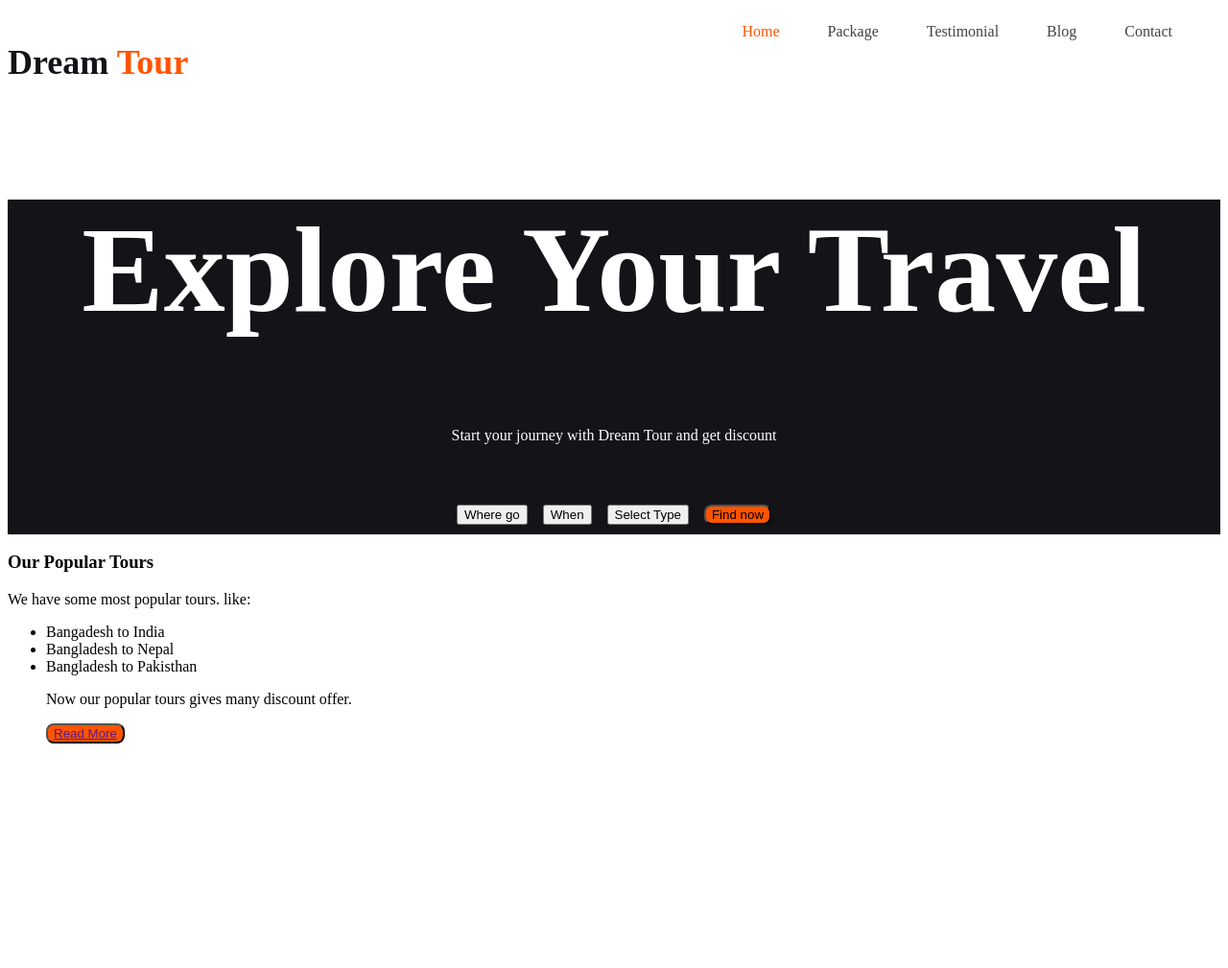
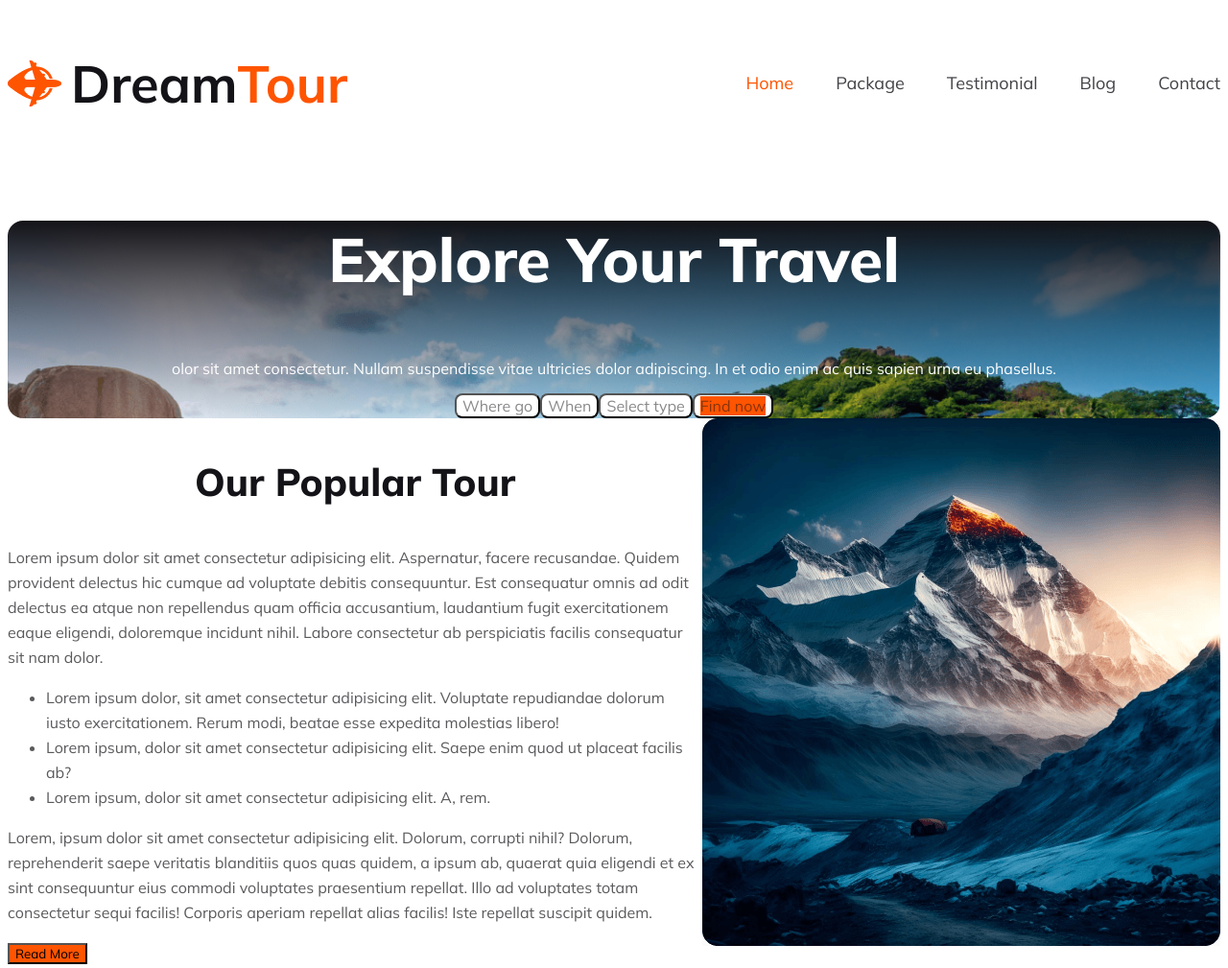
Before and after one commit to Afia245/assignment2-repo, a plain HTML site: page index.html in a window 1280 px wide. Shown: the whole page at 96% size. Before the commit the page ends 817 px from the top, so only its background shows below. Drawn offline with Linux system fonts and the light colour scheme.

Commit message:
banner section input

```diff
--- a/index.html
+++ b/index.html
@@ -1,58 +1,93 @@
 <!DOCTYPE html>
 <html lang="en">
+
 <head>
     <meta charset="UTF-8">
     <meta name="viewport" content="width=device-width, initial-scale=1.0">
-    <title>Travel</title>
+    <title>Travel Website</title>
+    <link rel="preconnect" href="https://fonts.googleapis.com">
+    <link rel="preconnect" href="https://fonts.gstatic.com" crossorigin>
+    <link href="https://fonts.googleapis.com/css2?family=Mulish:wght@400;700;800&display=swap" rel="stylesheet">
     <link rel="stylesheet" href="styles/travel.css">
 </head>
+
 <body>
     <header>
+        <nav>
+            <div class="nav-logo">
+                <img src="Images/Group 40071 (2).png" alt="">
+                <h1>Dream<span class="orange-text">Tour</span></h1>
+            </div>
+            <div class="nav-menu">
+                <ul class="list-item">
+                    <li><a class="list-link"><span class="orange-text">Home</span></a></li>
+                    <li><a class="list-link" href="">Package</a></li>
+                    <li><a class="list-link" href="">Testimonial</a></li>
+                    <li><a class="list-link" href="">Blog</a></li>
+                    <li><a class="list-link" href="">Contact</a></li>
+                </ul>
+            </div>
+        </nav>
+        <section class="banner-section">
+            <div class="banner-text">
+                <h3 class="banner-title">Explore Your Travel</h3>
+                <p class="website-paragraph">olor sit amet consectetur. Nullam suspendisse vitae ultricies dolor
+                    adipiscing. In et odio enim ac quis sapien urna eu phasellus.</p>
 
-        <nav>
-            <h3 class="title">Dream <span class="test-primary">Tour</span></h3>
-            <ul>
-                <li><a href=""><span>Home</span></a></li>
-                <li><a href="">Package</a></li>
-                <li><a href="">Testimonial</a></li>
-                <li><a href="">Blog</a></li>
-                <li><a href="">Contact</a></li>
-            </ul>
-        </nav>
-        <div class="banner">
-            <h1>Explore Your Travel</h1>
-            <p class="description">Start your journey with Dream Tour and get discount</p>
-              <button>Where go</button>
-              <button>When</button>
-              <button>Select Type</button>
-              <button class="button-primary">Find now</button>
             </div>
+            <div class="banner-container">
+                <button class="box">Where go</butto>
+                    <button class="box">When </button>
+                    <button class="box">Select type</button>
+                    <button class="box"><span class="button-color">Find now</span></button>
+            </div>
+
+        </section>
+
     </header>
     <main>
-
-       <section class="features">
-        <div class="feature-content">
-            <div>
-                <h3>Our Popular Tours</h3>
-                <p>We have some most popular tours. like:</p>
+        <section></section>
+        <section>
+            <div class="tour-section">
+                <div class="tour-text">
+                  <h4 class="tour-title">Our Popular Tour</h4>
+                  <p>
+                    Lorem ipsum dolor sit amet consectetur adipisicing elit. Aspernatur, facere recusandae. Quidem
+                    provident delectus hic cumque ad voluptate debitis consequuntur. Est consequatur omnis ad odit
+                    delectus ea atque non repellendus quam officia accusantium, laudantium fugit exercitationem eaque
+                    eligendi, doloremque incidunt nihil. Labore consectetur ab perspiciatis facilis consequatur sit nam
+                    dolor.
+                   </p>
                    <ul>
-                    <li>Bangadesh to India</li>
-                    <li> Bangladesh to Nepal</li>
-                    <li>Bangladesh to Pakisthan</li>
-                    <p>Now our popular tours gives many discount offer.</p>
-                    <button class="button-primary"><a href="">Read More</a></button>
+                     <li>Lorem ipsum dolor, sit amet consectetur adipisicing elit. Voluptate repudiandae dolorum iusto
+                        exercitationem. Rerum modi, beatae esse expedita molestias libero!</li>
+                     <li>Lorem ipsum, dolor sit amet consectetur adipisicing elit. Saepe enim quod ut placeat facilis ab?
+                     </li>
+                     <li>Lorem ipsum, dolor sit amet consectetur adipisicing elit. A, rem.</li>
                    </ul>
+                 <p>
+                    Lorem, ipsum dolor sit amet consectetur adipisicing elit. Dolorum, corrupti nihil? Dolorum,
+                    reprehenderit saepe veritatis blanditiis quos quas quidem, a ipsum ab, quaerat quia eligendi et ex
+                    sint consequuntur eius commodi voluptates praesentium repellat. Illo ad voluptates totam consectetur
+                    sequi facilis! Corporis aperiam repellat alias facilis! Iste repellat suscipit quidem.
+                  </p>
+                 <button class="button-color"> Read More</button>
                </div>
 
+                <div>
+                    <img src="Images/Rectangle 4.png" alt="">
                 </div>
-        <div class="feature-image">
-            <img src="file:///C:/Users/abc/Pictures/Rectangle%204.png" alt="" srcset="">
             </div>
         </section>
+        <section></section>
+        <section></section>
+        <section></section>
+        <section></section>
 
     </main>
     <footer>
 
     </footer>
 </body>
+
 </html>
--- a/styles/travel.css
+++ b/styles/travel.css
@@ -1,75 +1,97 @@
-@import url(;<link rel="preconnect" href="https://fonts.googleapis.com">
-<link rel="preconnect" href="https://fonts.gstatic.com" crossorigin>
-<link href="https://fonts.googleapis.com/css2?family=Work+Sans:wght@400;600;700&display=swap"
- rel="stylesheet">)
+* {
+    font-family: 'Mulish', sans-serif;
+}
 
+nav {
+    display: flex;
+    justify-content: space-between;
+    align-items: center;
+}
 
- nav{
+.nav-logo {
     display: flex;
- }
+    align-items: center;
+    gap: 10px;
+    color: #131318;
+    font-weight: 800;
+    font-size: 36px;
+}
 
-.title{
-    color: #131318;
+.list-item {
+    display: flex;
+    gap: 44px;
+    list-style: none;
 
-font-family: Mulish;
-font-size: 36px;
-font-style: normal;
-font-weight: 800;
-line-height: normal;
 }
-span{
-    color: #FF5400;
+
+.list-link {
+    text-decoration: none;
+    color: var(--Dark-02, #424247);
+    font-weight: 400;
+    font-size: 18px;
 }
-.text-primary{
+
+.orange-text {
     color: #FF5400;
 }
 
-nav >ul{
+.banner-section {
+    background-image: linear-gradient(#131318, #13131800), url(../Images/Group\ 13\ \(1\)\ \(1\).png);
+    background-repeat: no-repeat;
+    width: 100%;
+    background-size: cover;
+    border-radius: 16px;
+    text-align: center;
+    align-items: center;
+}
+
+.banner-title {
+    color: #FFF;
+    font-size: 64px;
+    font-weight: 800;
+}
+
+.website-paragraph {
+    color: #FFF;
+    text-align: center;
+    font-size: 16px;
+    font-weight: 400;
+
+}
+
+.banner-container {
+    display: flex;
+    justify-content: center;
+}
+
+.box {
+    border-radius: 8px;
+    background: #FFF;
+    color: rgba(19, 19, 24, 0.50);
+    text-align: center;
+    font-size: 16px;
+    l;
+    font-weight: 400;
+}
+
+.button-color {
+    background: #FF5400;
+}
+
+.tour-section {
     display: flex;
 }
-nav li {
-    list-style: none;
-    margin-right: 50px;
-}
-nav a{
-text-decoration: none;
-color: #424247;
-}
-nav{
-    display: flex;
-    justify-content: space-between;
-}
-.banner{
-    color: #FFF;
 
-font-family: Mulish;
-font-size: 64px;
-font-style: normal;
-font-weight: 800;
-line-height: normal;
-text-align: center;
-background-size: cover;
-background-repeat: no-repeat;
-background-position: center;
-background-color: #131318;
-background-image: url(file:///C:/Users/abc/Pictures/Group%2013%20(1)%20(1).png);
+.tour-title {
+    color: #131318;
+    text-align: center;
+    font-size: 40px;
+    font-weight: 800;
 }
 
-.banner .description{
-    color: #FFF;
-
-text-align: center;
-font-family: Mulish;
-font-size: 16px;
-font-style: normal;
-font-weight: 400;
-line-height: 26px;
+.tour-text {
+    color: #5A5A5D;
+    font-size: 16px;
+    font-weight: 400;
+    line-height: 26px;
 }
-.banner .button-primary{
-    border-radius: 8px;
-    background-color: #FF5400
-    }
-    ul  .button-primary{
-        border-radius: 8px;
-        background: #FF5400;
-    }
```
Also changed, not shown: Images/Group 13 (1) (1).png (added), Images/Group 39.png (added), Images/Group 40.png (added), Images/Group 40071 (2).png (added), Images/Group 40089.png (added), Images/Rectangle 10.png (added), Images/Rectangle 11.png (added), Images/Rectangle 4.png (added), Images/Rectangle 5.png (added), Images/Rectangle 6.png (added), Images/Rectangle 7.png (added), Images/Rectangle 8 (1).png (added), Images/Rectangle 8.png (added), Images/Rectangle 9.png (added). Lines whose indentation alone changed are shown as unchanged.
